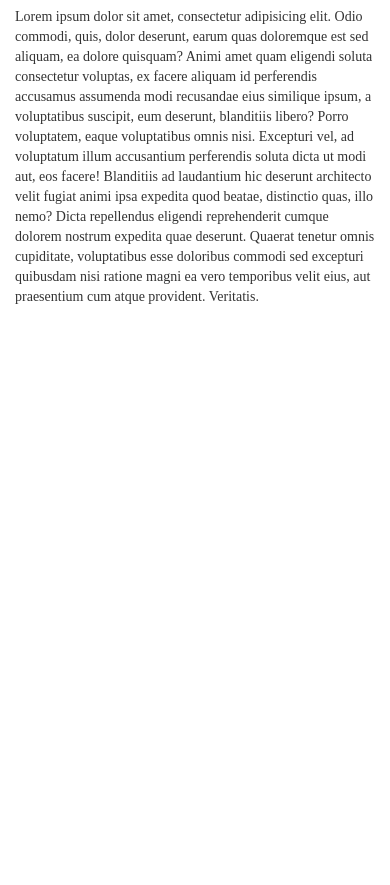
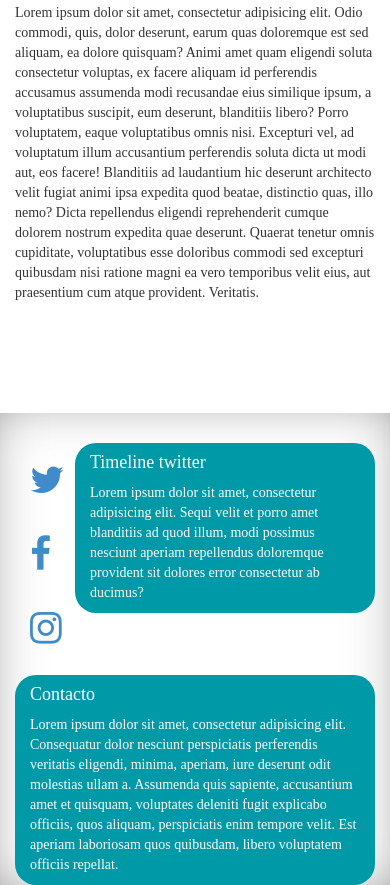
Before and after one commit to josycaty/fastforward, a plain HTML site: page index.html in a window 390 px wide. Shown: the part 1110-1995 px from the top of the page. Before the commit the page ends 1627 px from the top, so only its background shows below. Drawn offline with Linux system fonts and the light colour scheme; a web font is replaced by a local one.

Commit message:
terminado el landing

```diff
--- a/css/style.css
+++ b/css/style.css
@@ -1,17 +1,15 @@
 @import url(http://fonts.googleapis.com/css?family=Droid+Sans);
 html,body{
   font-family:'Droid Sans';
-  height: 100%;
 }
 html{
-  background: #fff url('../images/background.png') no-repeat;
-  background-position: right 10px top;
-  background-size: 200px;
+  background: #fff;
 }
 body{
   position:relative;
-  padding-top: 80px;
+  padding-top: 76px;
   background: #fff;
+  z-index: 0;
 }
 .navbar .container .navbar-header > .navbar-brand{
   padding: 0px;
@@ -40,14 +38,40 @@ color: #fff;
 background-color: #A9A8A9;
 }
 footer{
-  height: 200px;
+  position: relative;
+  z-index: -2;
+  -moz-box-shadow: inset 0px 0px 65px -28px rgba(0,0,0,0.68);
+  box-shadow: inset 0px 0px 65px -28px rgba(0,0,0,0.68);
+}
+.parallax{
+  position: fixed;
+  z-index: -1;
+  bottom: 0;
 }
 .background-footer{
-  position: absolute;
-  bottom:0;
-  width:100%;
-  height:100%;
-  background: #fff url('../images/background.png') no-repeat;
-  background-position: right 10px top;
-  background-size: 200px;
+  width: 100%;
+  height: 360px;
+  background: url('../images/background.png') no-repeat;
+  background-position: right -44px;
+  background-size: 330px;
 }
+.main{
+  z-index: 1;
+  background:#fff;
+  padding-bottom: 100px;
+}
+.bs-docs-footer > .container{
+  padding-top: 30px;
+}
+.social > li > a > i.fa {
+display: inline-block;
+font: normal normal normal 37px/2 FontAwesome;
+-moz-osx-font-smoothing: grayscale;
+}
+@media(max-width:767px){
+  .footer-box {
+    background: #0099A8;
+    color: #fff;
+    border-radius: 21px;
+  }
+}
--- a/index.html
+++ b/index.html
@@ -5,10 +5,12 @@
 	<title>Fastforward</title>
 	<link rel="stylesheet" href="css/reset.css">
 	<link rel="stylesheet" href="css/bootstrap.min.css">
+<link href="//maxcdn.bootstrapcdn.com/font-awesome/4.2.0/css/font-awesome.min.css" rel="stylesheet">
 	<link rel="stylesheet" href="css/style.css">
 	<script src="js/jquery-2.1.1.min.js"></script>
 </head>
 <body>
+	<div class="main">
 		<div class="container">
 			<div class="row">
 				<!-- Menu Fixed -->
@@ -138,12 +140,32 @@
 				</section>
 			</div>
 		</div>
+	</div>
 	<footer class="bs-docs-footer">
-
+		<div class="container">
+			<div class="row">
+				<div class="col-md-12">
+					<div class="col-xs-2 col-md-1">
+						<ul class="social">
+							<li><a href="#"><i class="fa fa-twitter"></i></a></li>
+							<li><a href="#"><i class="fa fa-facebook"></i></a></li>
+							<li><a href="#"><i class="fa fa-instagram"></i></a></li>
+						</ul>
+					</div>
+					<div class="col-xs-10 col-md-4 footer-box">
+						<h4>Timeline twitter</h4>
+						<p>Lorem ipsum dolor sit amet, consectetur adipisicing elit. Sequi velit et porro amet blanditiis ad quod illum, modi possimus nesciunt aperiam repellendus doloremque provident sit dolores error consectetur ab ducimus?</p>
+					</div>
+					<div class="col-xs-12 col-md-4 footer-box">
+						<h4>Contacto</h4>
+						<p>Lorem ipsum dolor sit amet, consectetur adipisicing elit. Consequatur dolor nesciunt perspiciatis perferendis veritatis eligendi, minima, aperiam, iure deserunt odit molestias ullam a. Assumenda quis sapiente, accusantium amet et quisquam, voluptates deleniti fugit explicabo officiis, quos aliquam, perspiciatis enim tempore velit. Est aperiam laboriosam quos quibusdam, libero voluptatem officiis repellat.</p>
+					</div>
+				</div>
+			</div>
+		</div>
+		<div class="background-footer parallax">
+		</div>
 	</footer>
-	<div class="background-footer">
-
-	</div>
 </body>
 <script src="js/bootstrap.min.js"></script>
 </html>
```
Lines whose indentation alone changed are shown as unchanged.
